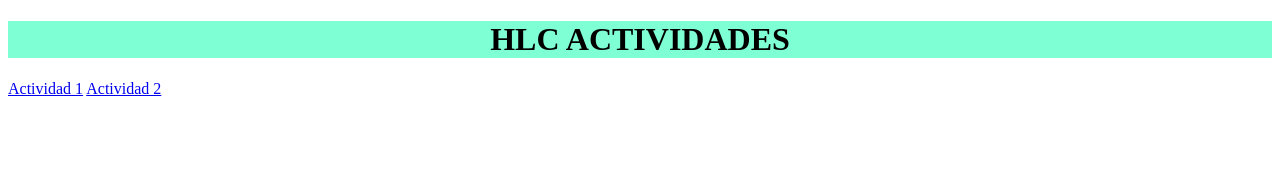
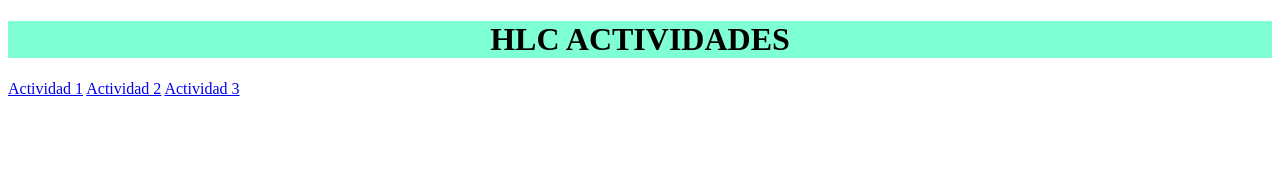
Before and after one commit to Olopper/HLC_T3, a plain HTML site: page index.html in a window 1280 px wide. Shown: the top 170 px of the page. Drawn offline with Linux system fonts and the light colour scheme.

Commit message:
A3 index

```diff
--- a/index.html
+++ b/index.html
@@ -14,6 +14,7 @@
         <nav>
             <a href="A1/A1.html">Actividad 1</a>
             <a href="A2/A2.html">Actividad 2</a>
+            <a href="A3/A3.html">Actividad 3</a>
         </nav>
 
         <div class="container">
```
